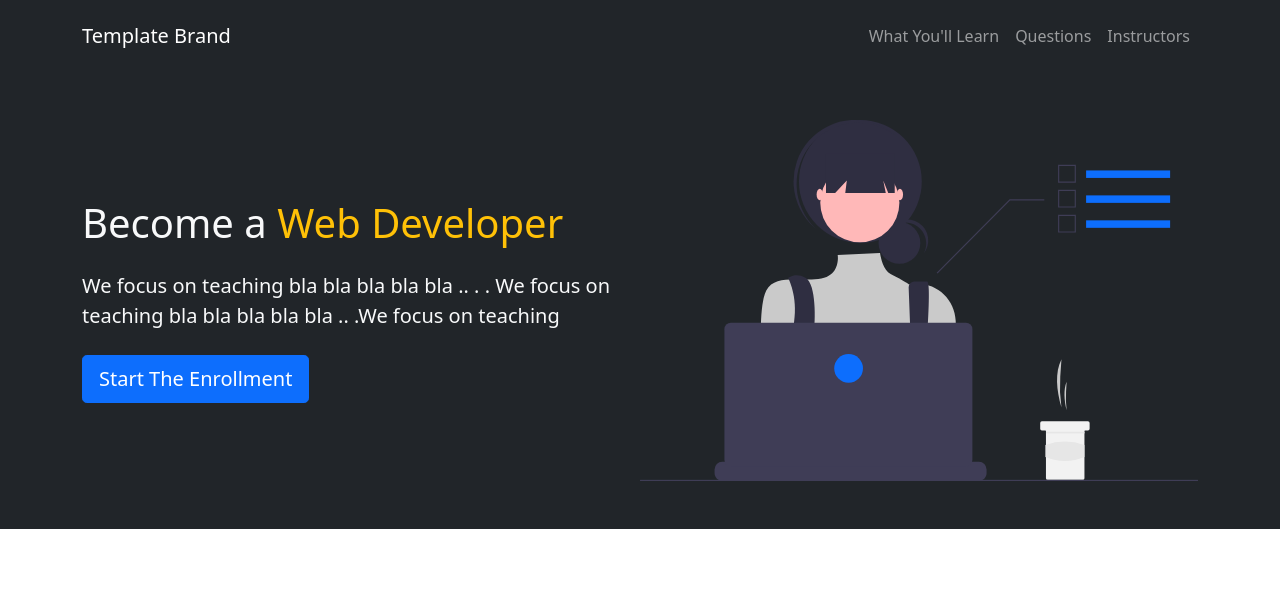
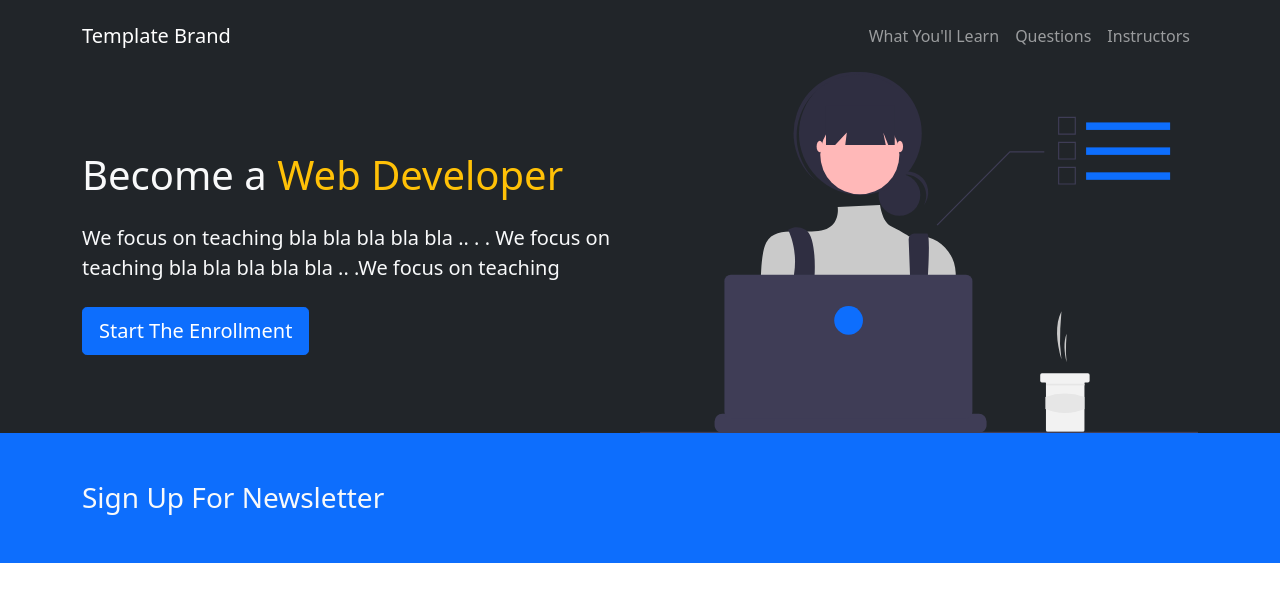
Before and after one commit to taropogi/bs5-template, a plain HTML site: page index.html in a window 1280 px wide. Drawn offline with nearby package versions, Linux system fonts and the light colour scheme.

Commit message:
add newsgroup text

```diff
--- a/index.html
+++ b/index.html
@@ -42,7 +42,7 @@
     </nav>
 
     <!-- Showcase -->
-    <section class="bg-dark text-light p-5 text-center text-sm-start">
+    <section class="bg-dark text-light p-5 p-lg-0 text-center text-sm-start">
       <div class="container">
         <div class="d-sm-flex align-items-center justify-content-between">
           <div>
@@ -62,6 +62,16 @@
       </div>
     </section>
 
+    <!-- Newsletter -->
+
+    <section class="bg-primary text-light p-5">
+      <div class="container">
+        <div class="d-md-flex justify-content-between align-items-center">
+          <h3 class="mb-3 mb-md-0">Sign Up For Newsletter</h3>
+        </div>
+      </div>
+    </section>
+
     <script
       src="https://cdn.jsdelivr.net/npm/bootstrap@5.0.2/dist/js/bootstrap.bundle.min.js"
       integrity="sha384-MrcW6ZMFYlzcLA8Nl+NtUVF0sA7MsXsP1UyJoMp4YLEuNSfAP+JcXn/tWtIaxVXM"
```
